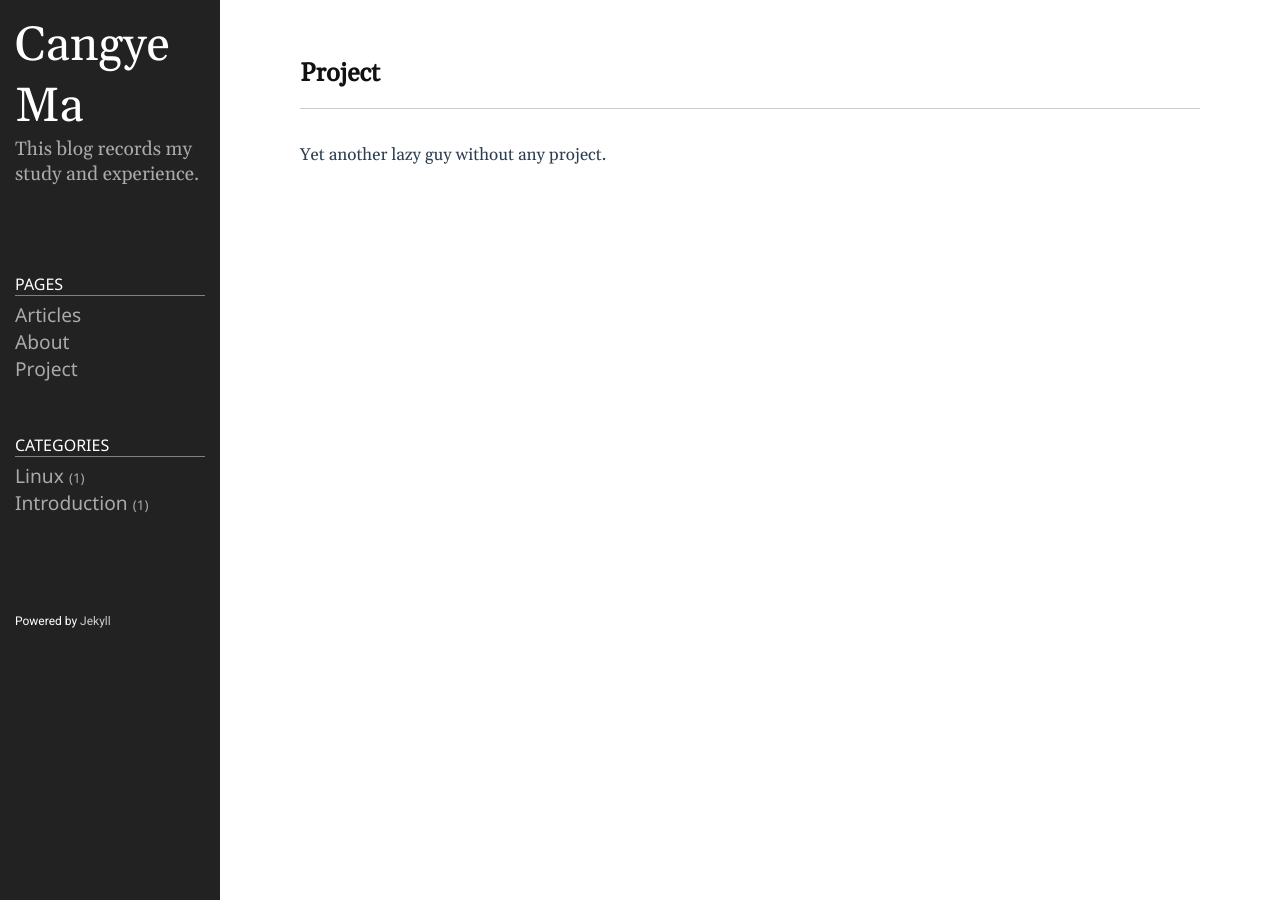
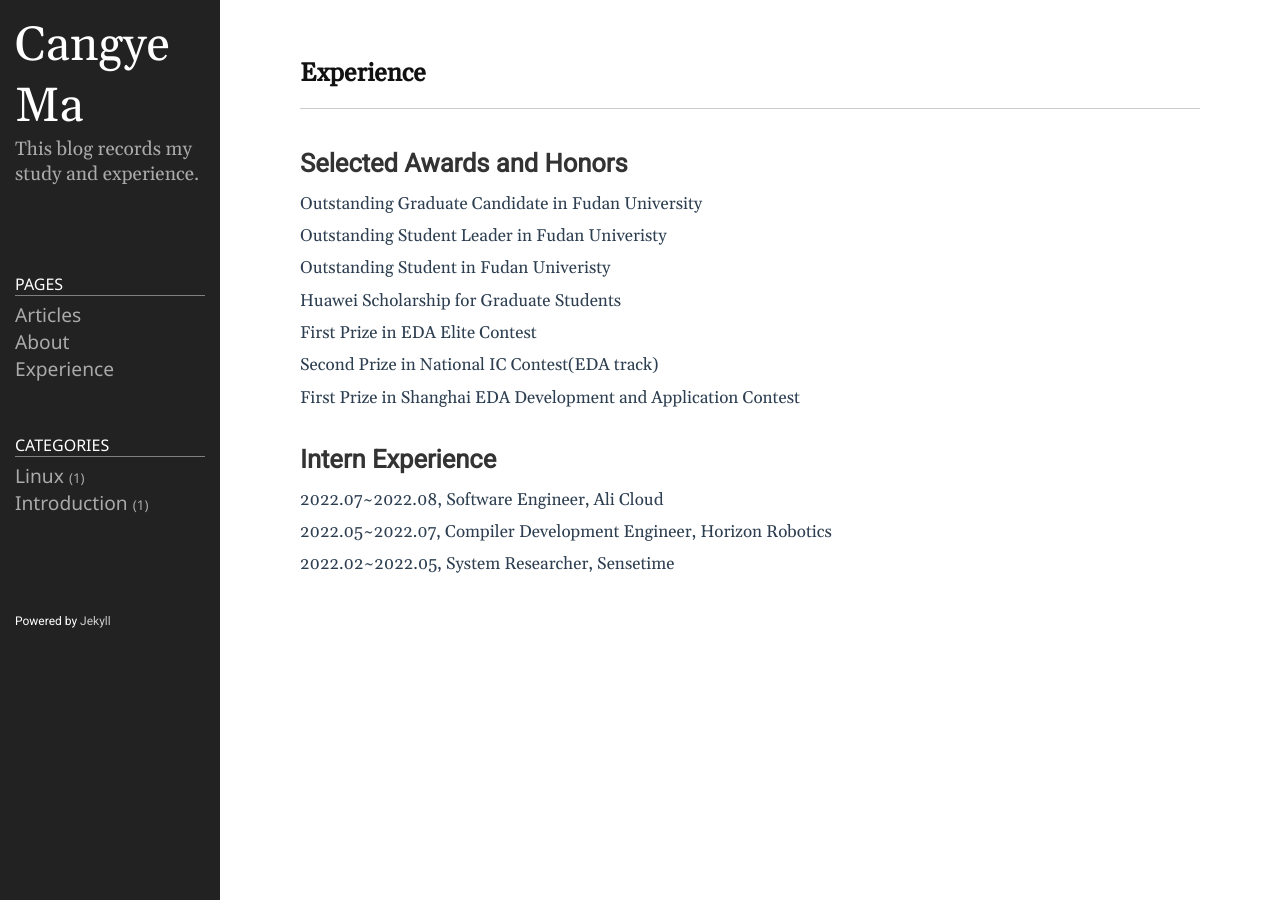
Before and after one commit to cangye-ma/cangye-ma.github.io, a Jekyll site: the page built from project.md, in a window 1280 px wide. Built offline with Jekyll 4.4.1, drawn with Linux system fonts in a browser that asks for light colours.

Commit message:
update personal experience

```diff
--- a/project.md
+++ b/project.md
@@ -1,6 +1,18 @@
 ---
 layout: page
-title: Project
-permalink: /project/
+title: Experience
+permalink: /experience/
 ---
-Yet another lazy guy without any project.
+## Selected Awards and Honors
+Outstanding Graduate Candidate in Fudan University<br>
+Outstanding Student Leader in Fudan Univeristy<br>
+Outstanding Student in Fudan Univeristy<br>
+Huawei Scholarship for Graduate Students<br>
+First Prize in EDA Elite Contest<br>
+Second Prize in National IC Contest(EDA track)<br>
+First Prize in Shanghai EDA  Development and Application Contest<br>
+
+## Intern Experience
+2022.07~2022.08, Software Engineer, Ali Cloud<br>
+2022.05~2022.07, Compiler Development Engineer, Horizon Robotics<br>
+2022.02~2022.05, System Researcher, Sensetime<br>
```
